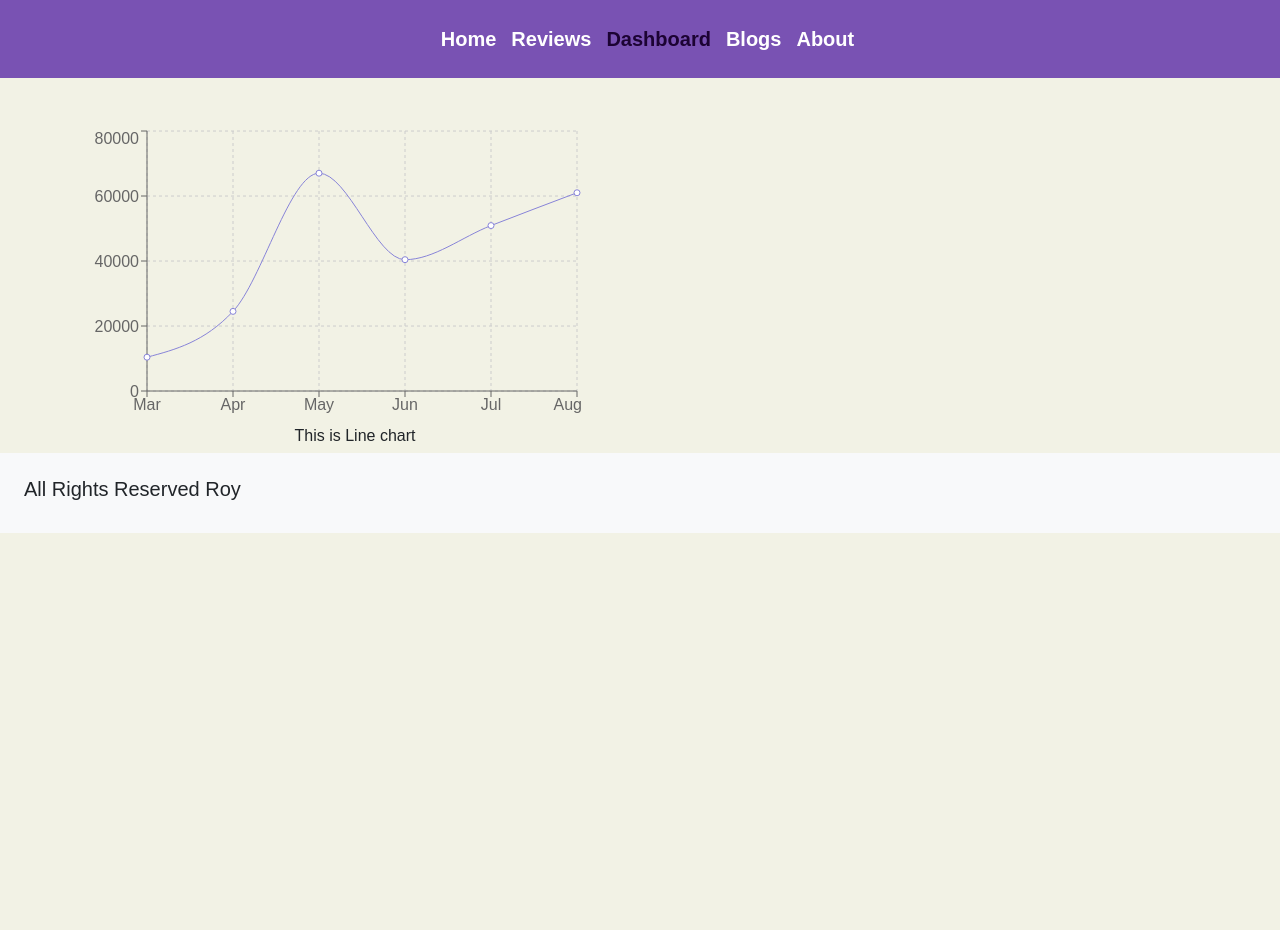
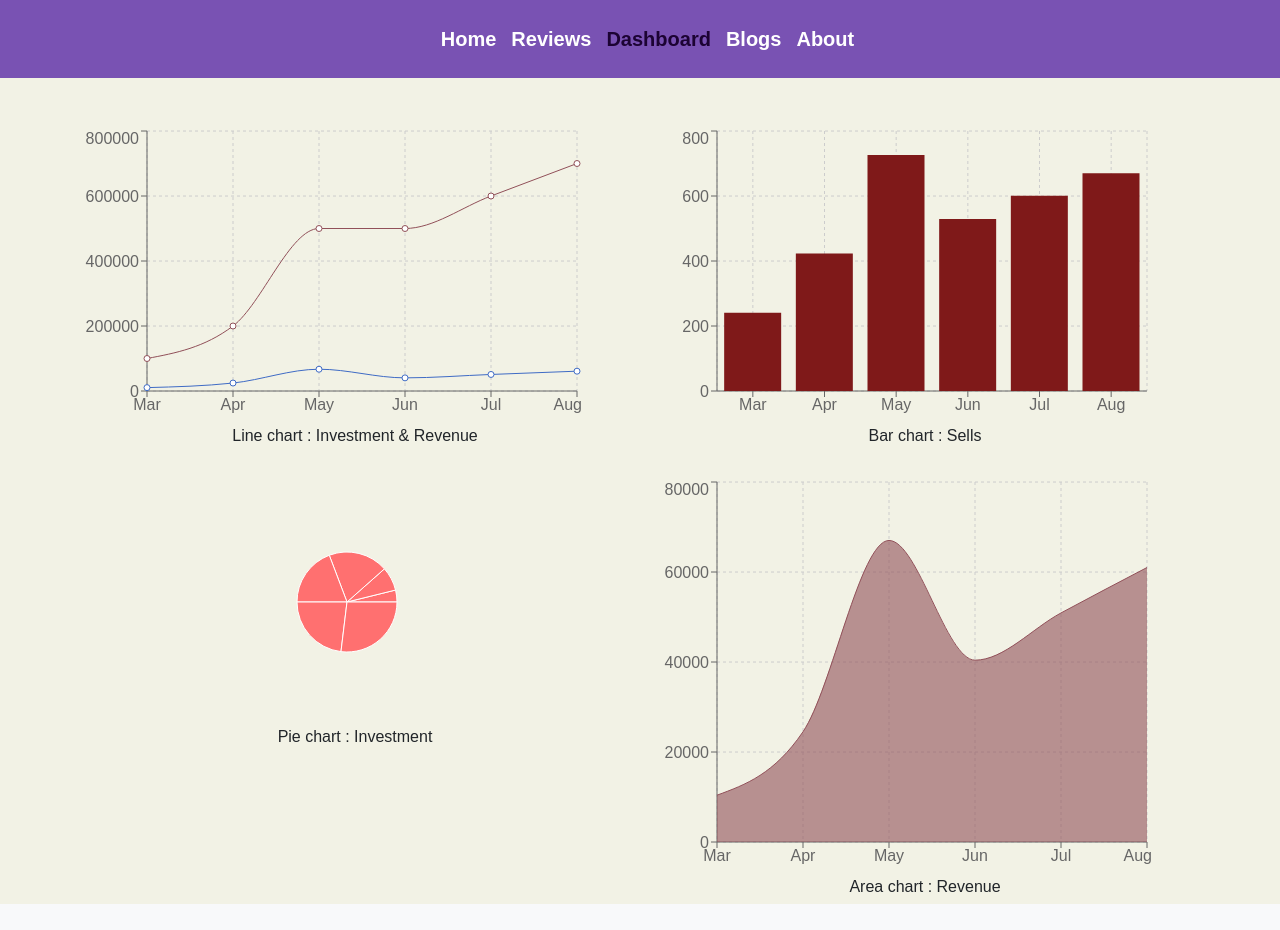
Before and after one commit to provashish95/Television-Analyser, a React (Create React App) app: page /dashboard in a window 1280 px wide. Shown: the top 930 px of the page. Before the commit the page ends 800 px from the top, so only its background shows below. Built offline with nearby package versions, Linux system fonts and the light colour scheme.

Commit message:
added four charts in dashboard and set data on these charts

```diff
--- a/src/components/Dashboard/Dashboard.js
+++ b/src/components/Dashboard/Dashboard.js
@@ -1,6 +1,7 @@
 import React, { useEffect, useState } from 'react';
-import { CartesianGrid, Line, LineChart, Tooltip, XAxis, YAxis } from 'recharts';
+import { Area, AreaChart, Bar, BarChart, CartesianGrid, Line, LineChart, Pie, PieChart, Tooltip, XAxis, YAxis } from 'recharts';
 import './Dashboard.css';
+
 
 const Dashboard = () => {
     const [chartsData, setChartsData] = useState([]);
@@ -10,7 +11,7 @@
             .then(data => setChartsData(data))
     }, []);
 
-    console.log(chartsData);
+
     return (
         <section className='container'>
             <div className="row mt-5">
@@ -20,15 +21,39 @@
                         <XAxis dataKey="month" />
                         <YAxis />
                         <Tooltip />
-
-                        <Line type="monotone" dataKey="revenue" stroke="#8884d8" activeDot={{ r: 8 }} />
+                        <Line type="monotone" dataKey="investment" stroke="#915059" activeDot={{ r: 8 }} />
+                        <Line type="monotone" dataKey="revenue" stroke="#3f6bc5" activeDot={{ r: 8 }} />
                     </LineChart>
-                    <h6 className='text-center'>This is Line chart</h6>
+                    <h6 className='text-center'>Line chart : Investment & Revenue</h6>
                 </div>
                 <div className="col-sm-12 col-md-6 col-lg-6">
-
-
-
+                    <BarChart width={500} height={300} data={chartsData}>
+                        <CartesianGrid strokeDasharray="3 3" />
+                        <XAxis dataKey="month" />
+                        <YAxis />
+                        <Tooltip />
+                        <Bar dataKey="sell" fill="#7f1919" />
+                    </BarChart>
+                    <h6 className='text-center'>Bar chart : Sells</h6>
+                </div>
+            </div>
+            <div className="row mt-4">
+                <div className="col-sm-12 col-md-6 col-lg-6">
+                    <PieChart width={530} height={250}>
+                        <Pie data={chartsData} dataKey="investment" nameKey="month" cx="50%" cy="50%" outerRadius={50} fill="#ff7070" />
+                        <Tooltip />
+                    </PieChart>
+                    <h6 className='text-center'>Pie chart : Investment</h6>
+                </div>
+                <div className="col-sm-12 col-md-6 col-lg-6 ">
+                    <AreaChart width={500} height={400} data={chartsData} >
+                        <CartesianGrid strokeDasharray="3 3" />
+                        <XAxis dataKey="month" />
+                        <YAxis />
+                        <Tooltip />
+                        <Area type="monotone" dataKey="revenue" stroke="#915059" fill="#915059" />
+                    </AreaChart>
+                    <h6 className='text-center'>Area chart : Revenue</h6>
                 </div>
             </div>
         </section>
--- a/src/components/Footer/Footer.js
+++ b/src/components/Footer/Footer.js
@@ -5,7 +5,7 @@
     return (
         <>
             <footer className='bg-light p-4 '>
-                <h5>All Rights Reserved Roy</h5>
+                <h5 className='text-center'>All Rights Reserved Roy</h5>
             </footer>
         </>
     );
```
